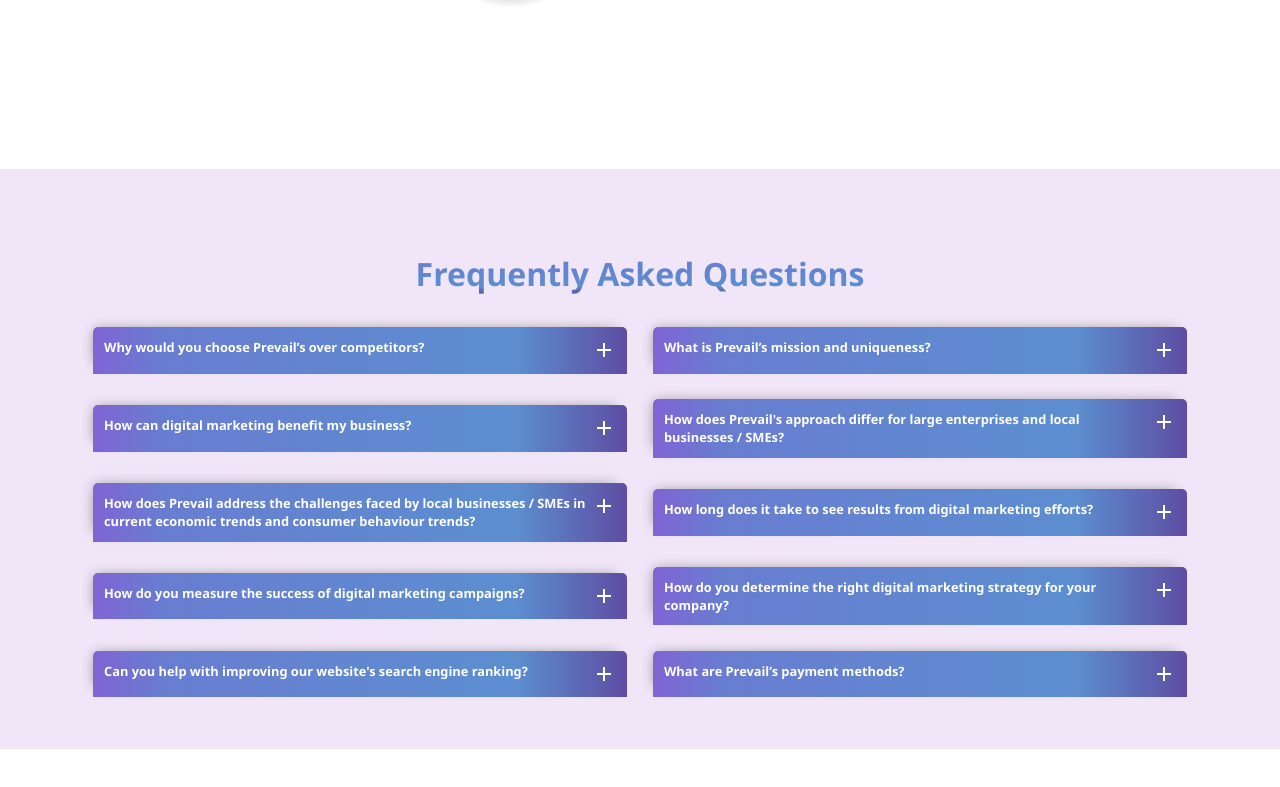
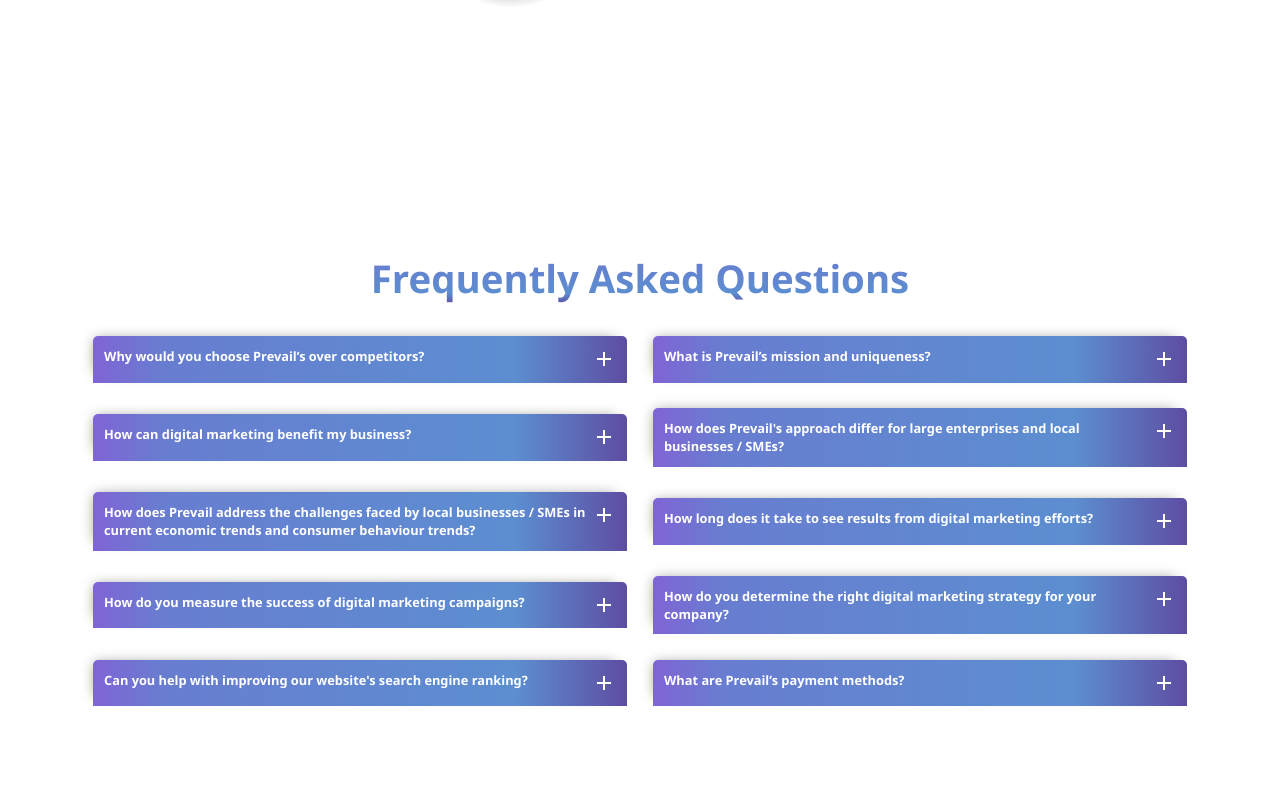
Before and after one commit to Umweltdev/prevailclient, a React (Vite) app: page /About in a window 1280 px wide. Shown: the part 2956-3743 px from the top of the page. Built offline with nearby package versions, Linux system fonts and the light colour scheme.

Commit message:
about | FAQ BAckground Change

```diff
--- a/src/components/About/assets/about.css
+++ b/src/components/About/assets/about.css
@@ -119,7 +119,7 @@
   align-items: center;
   justify-content: center;
   padding: 4vw;
-  background-color: rgb(240, 230, 248);
+  background-color: white;
 }
 
 .sThreeAbouHero {
@@ -133,6 +133,7 @@
   );
   -webkit-background-clip: text;
   -webkit-text-fill-color: transparent;
+  font-size: 3vw;
 }
 
 .sThreeHeroFAQS {
```
Also changed, not shown: 1 other file (tests, documents, lock files or other folders).
